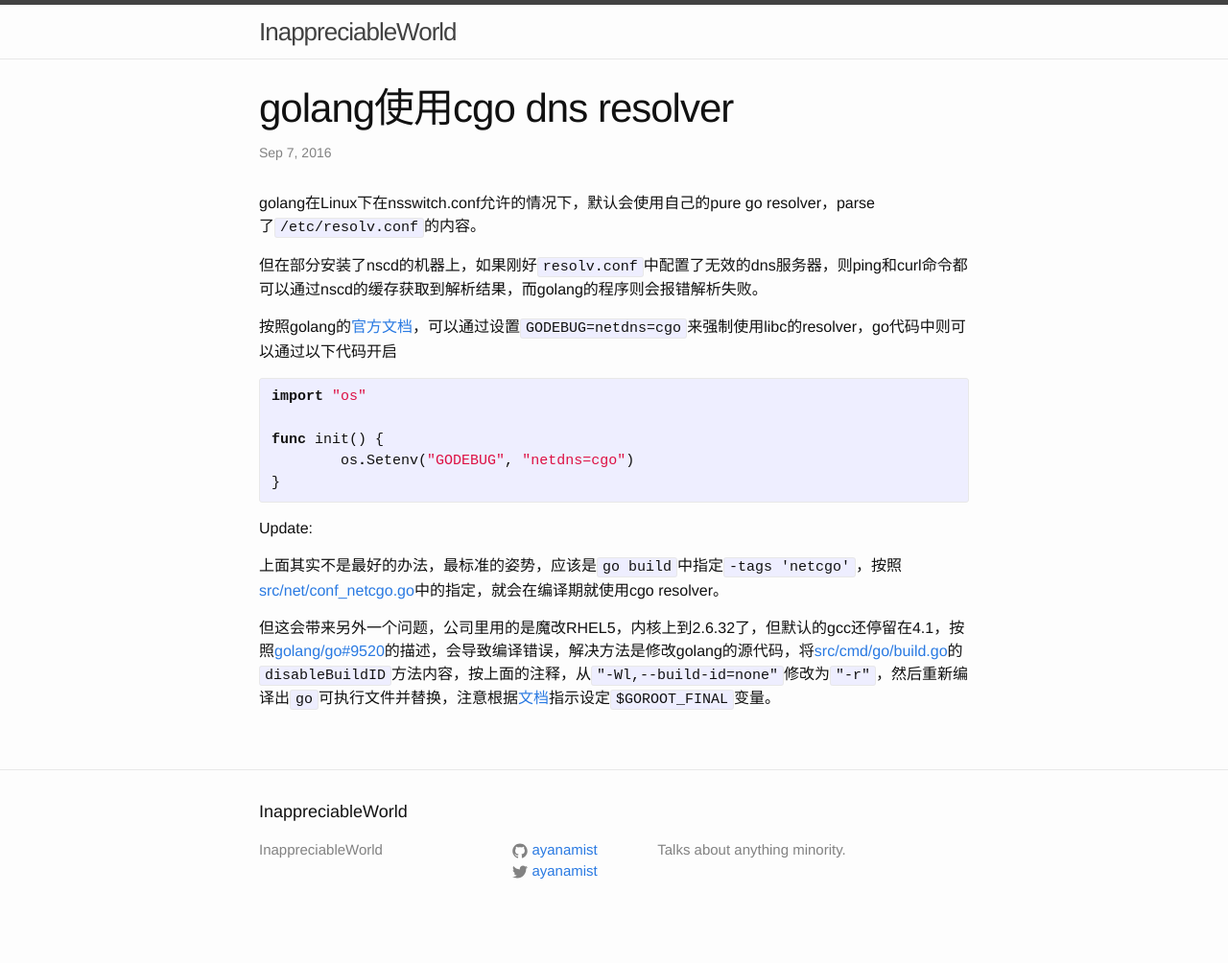
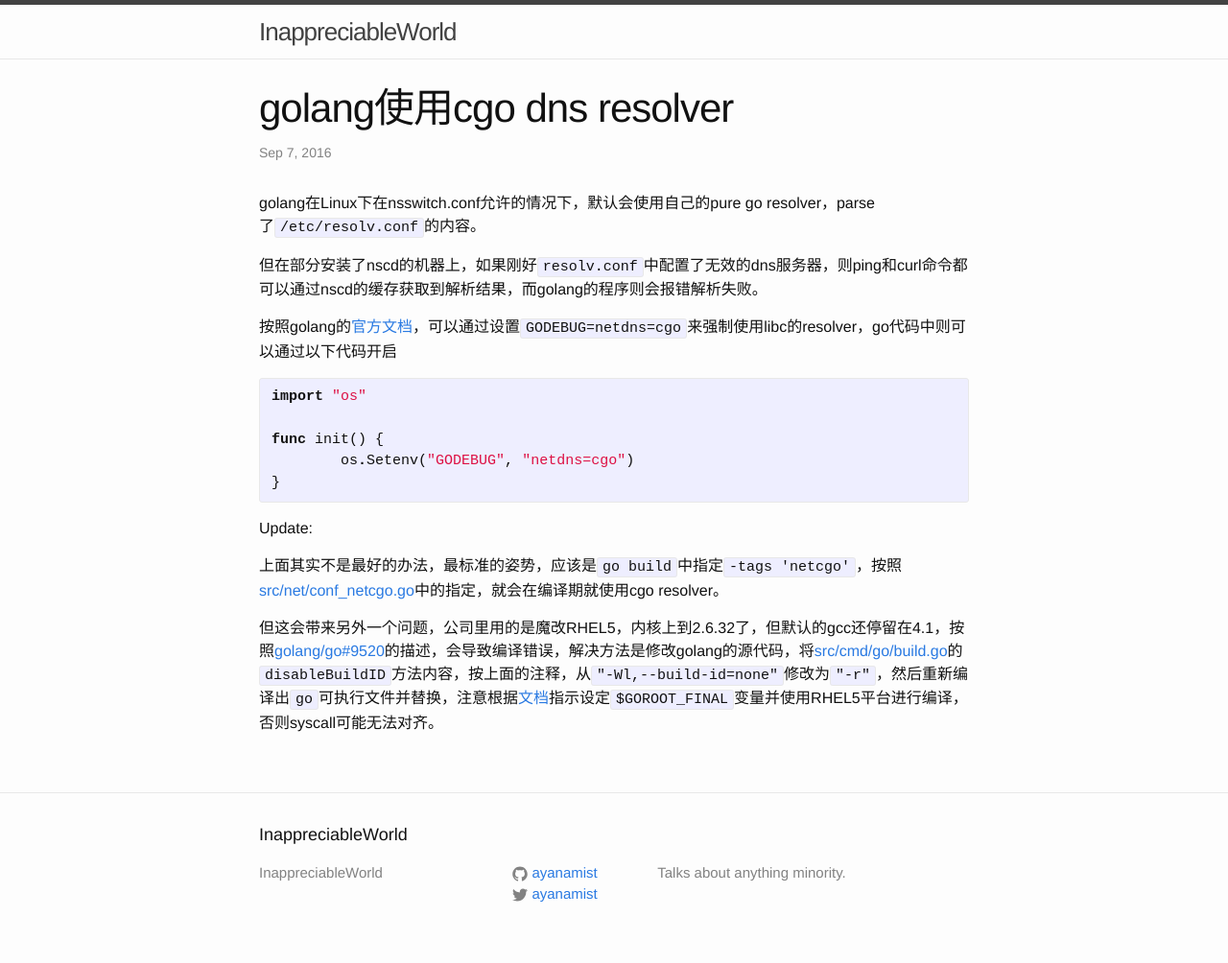
Before and after one commit to ayanamist/ayanamist.github.io, a Jekyll site: the page built from _posts/2016-09-07-golang-cgo-dns.md, in a window 1280 px wide. Shown: the whole page at 96% size. Built offline with Jekyll 4.4.1, drawn with Linux system fonts in a browser that asks for light colours; before the commit the page ends 980 px from its top, so only the background shows below that.

Commit message:
Update 2016-09-07-golang-cgo-dns.md

```diff
--- a/_posts/2016-09-07-golang-cgo-dns.md
+++ b/_posts/2016-09-07-golang-cgo-dns.md
@@ -22,4 +22,4 @@ Update:
 
 上面其实不是最好的办法，最标准的姿势，应该是`go build`中指定`-tags 'netcgo'`，按照[src/net/conf_netcgo.go](https://golang.org/src/net/conf_netcgo.go)中的指定，就会在编译期就使用cgo resolver。
 
-但这会带来另外一个问题，公司里用的是魔改RHEL5，内核上到2.6.32了，但默认的gcc还停留在4.1，按照[golang/go#9520](https://github.com/golang/go/issues/9520)的描述，会导致编译错误，解决方法是修改golang的源代码，将[src/cmd/go/build.go](https://golang.org/src/cmd/go/build.go#L3630)的`disableBuildID`方法内容，按上面的注释，从`"-Wl,--build-id=none"`修改为`"-r"`，然后重新编译出`go`可执行文件并替换，注意根据[文档](https://golang.org/doc/install/source#environment)指示设定`$GOROOT_FINAL`变量。
+但这会带来另外一个问题，公司里用的是魔改RHEL5，内核上到2.6.32了，但默认的gcc还停留在4.1，按照[golang/go#9520](https://github.com/golang/go/issues/9520)的描述，会导致编译错误，解决方法是修改golang的源代码，将[src/cmd/go/build.go](https://golang.org/src/cmd/go/build.go#L3630)的`disableBuildID`方法内容，按上面的注释，从`"-Wl,--build-id=none"`修改为`"-r"`，然后重新编译出`go`可执行文件并替换，注意根据[文档](https://golang.org/doc/install/source#environment)指示设定`$GOROOT_FINAL`变量并使用RHEL5平台进行编译，否则syscall可能无法对齐。
```
